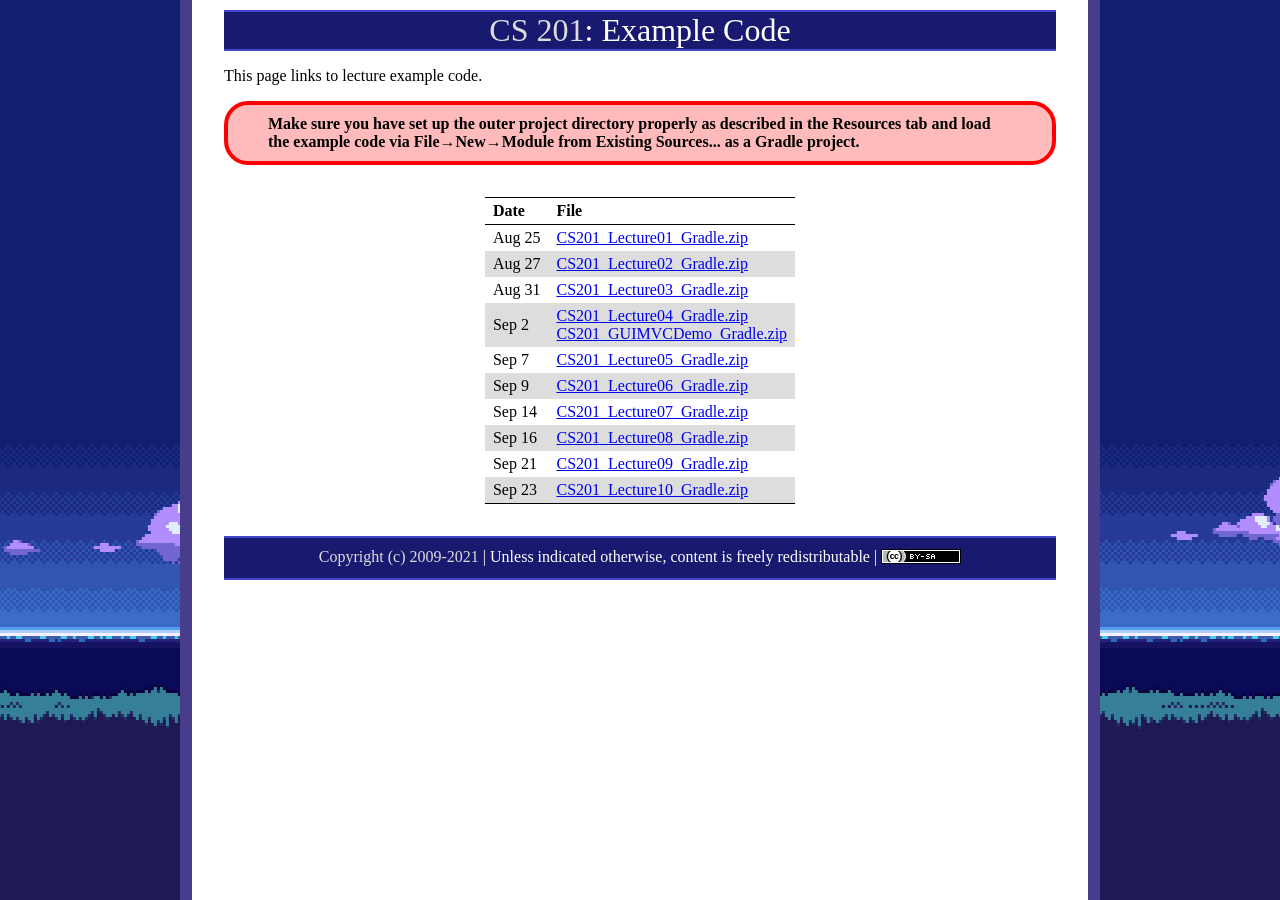
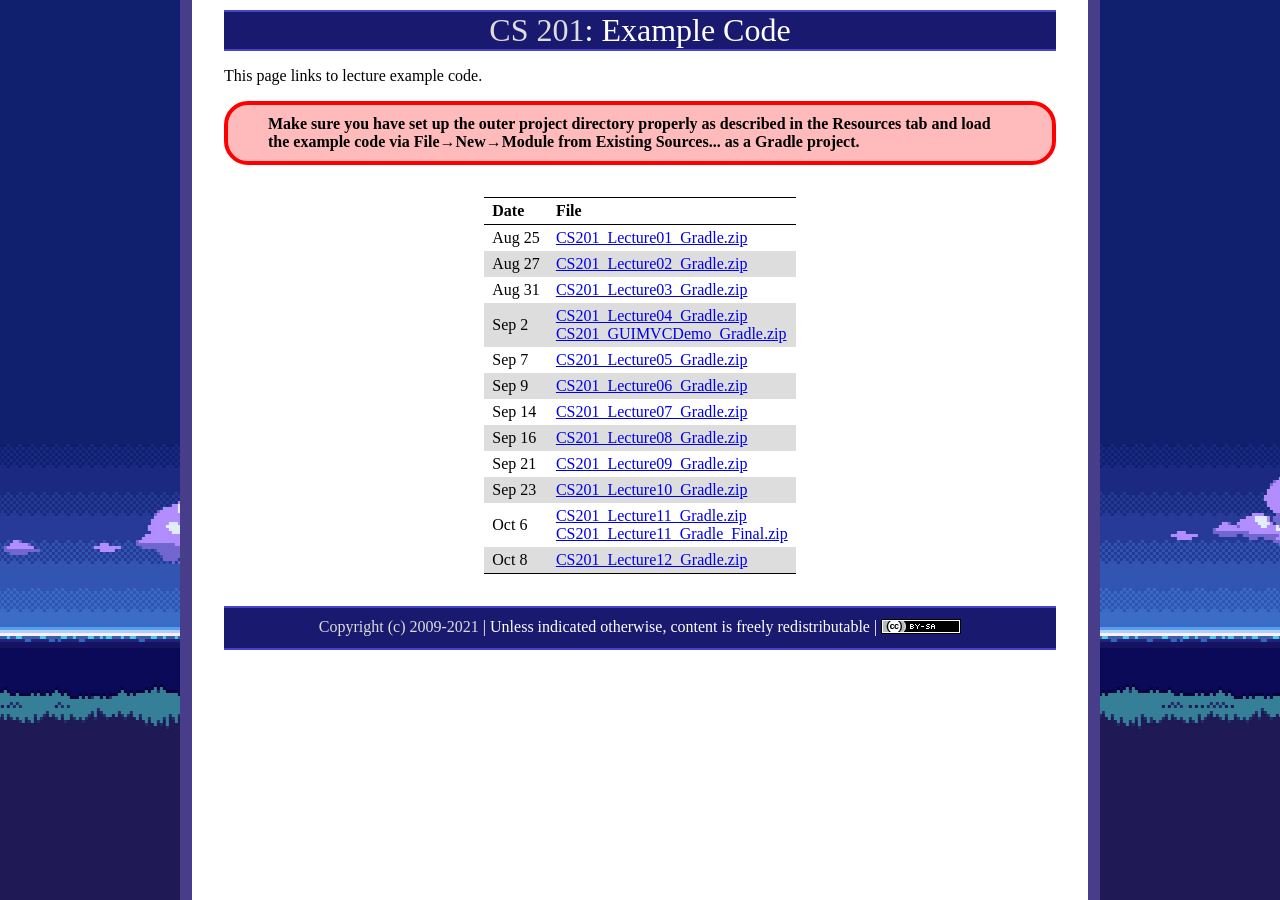
Before and after one commit to ycpcs/cs201-fall2021, a Jekyll site: the page built from examples/index.md, in a window 1280 px wide. Built offline with Jekyll 4.4.1, drawn with Linux system fonts in a browser that asks for light colours.

Commit message:
add lecture 12 example
add lecture 12 example

```diff
--- a/examples/index.md
+++ b/examples/index.md
@@ -21,6 +21,8 @@ Sep 14   | [CS201\_Lecture07\_Gradle.zip](CS201_Lecture07_Gradle.zip)
 Sep 16   | [CS201\_Lecture08\_Gradle.zip](CS201_Lecture08_Gradle.zip)
 Sep 21   | [CS201\_Lecture09\_Gradle.zip](CS201_Lecture09_Gradle.zip)
 Sep 23   | [CS201\_Lecture10\_Gradle.zip](CS201_Lecture10_Gradle.zip)
+Oct 6    | [CS201\_Lecture11\_Gradle.zip](CS201_Lecture11_Gradle.zip) <br />  [CS201\_Lecture11\_Gradle\_Final.zip](CS201_Lecture11_Gradle_Final.zip)
+Oct 8    | [CS201\_Lecture12\_Gradle.zip](CS201_Lecture12_Gradle.zip)
 
 <!--
 Additional examples
--- a/js/AACONFIG-scheduleInfo.js
+++ b/js/AACONFIG-scheduleInfo.js
@@ -60,7 +60,7 @@ courseInfo.classPeriods = [
  		lab: new NumberedLabGradle(11, "Using Generic Containers and Algorithms")
  	},
  	{
- 		topic: new Topic("Lecture 12: Generic methods, functors", "lectures/lecture12.html"),
+ 		topic: new DoubleTopic("Lecture 12: Generic methods, functors", "lectures/lecture12.html", "CS201_Lecture12_Gradle.zip","examples/CS201_Lecture12_Gradle.zip"),
  		reading: "4.8",
  		lab: new NumberedLabGradle(12, "Functors")
  	},
```
Also changed, not shown: 1 other file.
